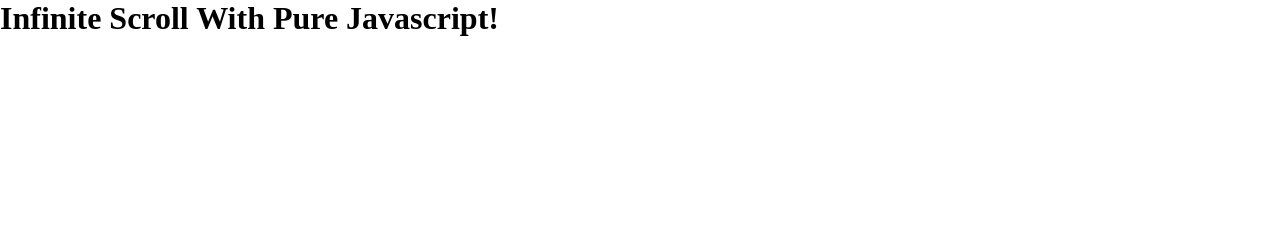
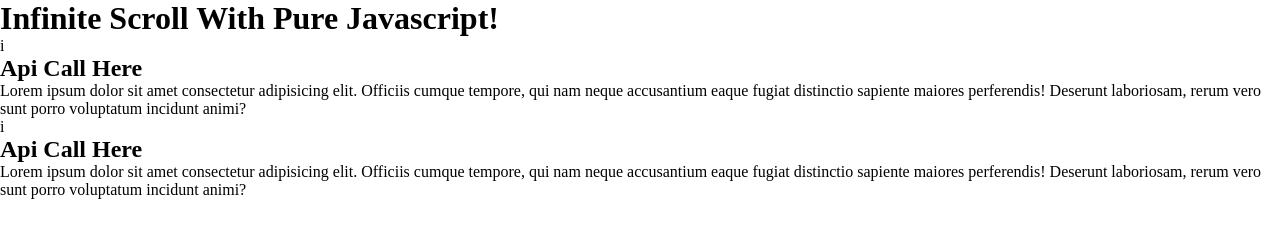
Before and after one commit to syedalihussain100/Infinite_Scroll, a plain HTML site: page index.html in a window 1280 px wide. Drawn offline with Linux system fonts and the light colour scheme.

Commit message:
Html Part completed now styling Css

```diff
--- a/index.html
+++ b/index.html
@@ -12,7 +12,20 @@
 <body>
     <div class="container">
         <h1>Infinite Scroll With Pure Javascript!</h1>
-
+        <div class="posts">
+            <p class="post_id">i</p>
+            <h2 class="title">Api Call Here</h2>
+            <p class="description">Lorem ipsum dolor sit amet consectetur adipisicing elit. Officiis cumque tempore, qui
+                nam neque accusantium eaque fugiat distinctio sapiente maiores perferendis! Deserunt laboriosam, rerum
+                vero sunt porro voluptatum incidunt animi?</p>
+        </div>
+        <div class="posts">
+            <p class="post_id">i</p>
+            <h2 class="title">Api Call Here</h2>
+            <p class="description">Lorem ipsum dolor sit amet consectetur adipisicing elit. Officiis cumque tempore, qui
+                nam neque accusantium eaque fugiat distinctio sapiente maiores perferendis! Deserunt laboriosam, rerum
+                vero sunt porro voluptatum incidunt animi?</p>
+        </div>
     </div>
     <!-- add javascript here! -->
     <script src="./app.js"></script>
```
